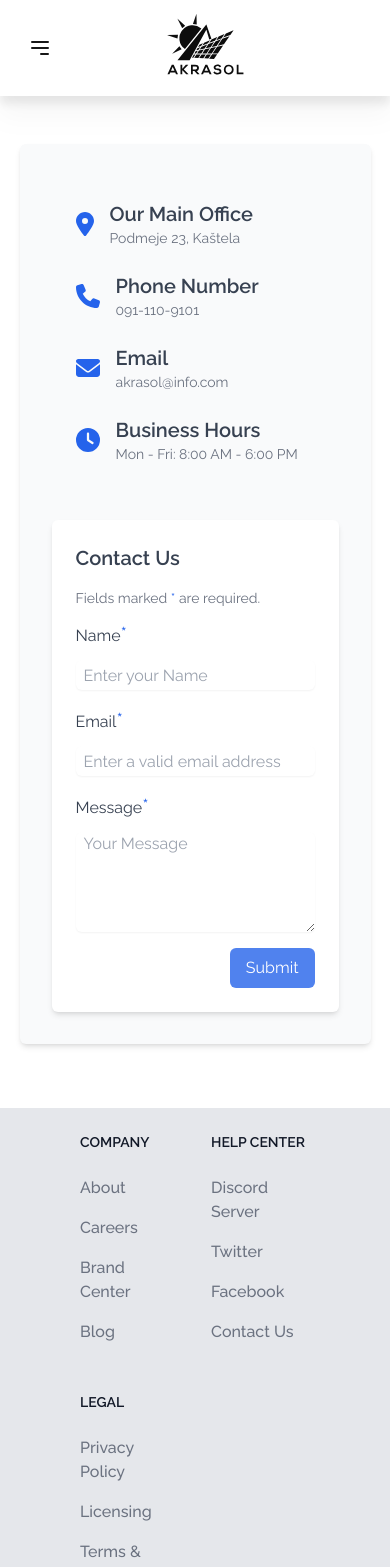
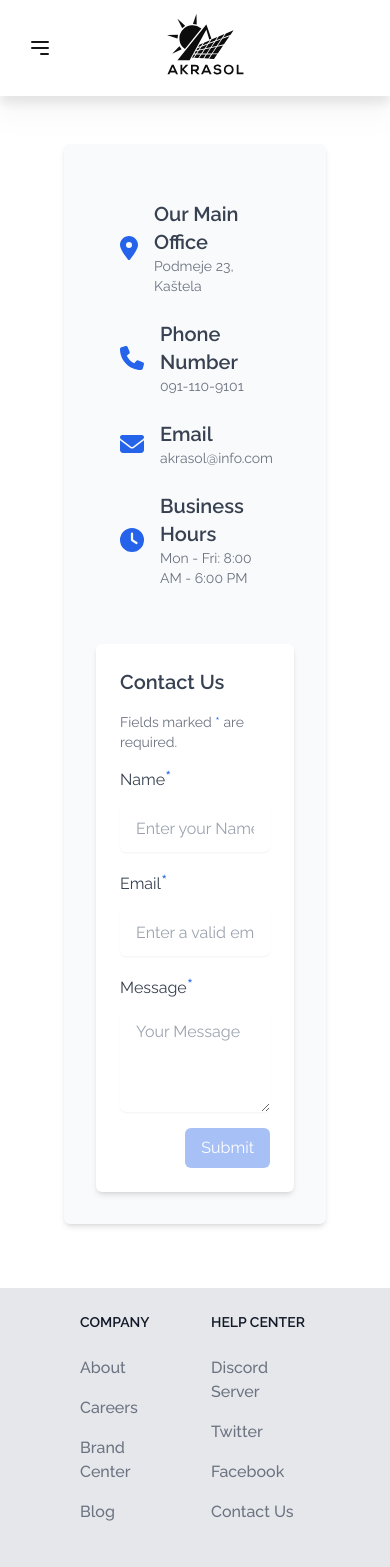
Before and after one commit to akrapovicivan/akrasol, a Next.js app: page /contact in a window 390 px wide. Shown: the top 1567 px of the page. Built offline with nearby package versions, Linux system fonts and the light colour scheme; no server answers.

Commit message:
Adjust input padding and border color, fix responsivity on Contact

```diff
--- a/src/app/contact/page.tsx
+++ b/src/app/contact/page.tsx
@@ -48,7 +48,8 @@ export default function ContactForm() {
   };
 
   return (
-    <div className="flex flex-col mt-12 w-[90%] mx-auto md:justify-center md:flex-row bg-gray-50 rounded-md shadow-md p-8">
+    <div className="w-full px-48 max-[888px]:px-16">
+      <div className="flex flex-col mt-12 mx-auto md:justify-center md:flex-row bg-gray-50 rounded-md shadow-md md:py-8 p-8">
         <div className="md:w-2/5 md:flex md:flex-col md:justify-evenly p-6 mb-8 space-y-6">
             <div className="flex items-center space-x-4">
             <FontAwesomeIcon icon={faMapMarkerAlt} className="text-blue-600 text-2xl" />
@@ -126,12 +127,13 @@ export default function ContactForm() {
                     type="submit"
                     onClick={sendInquiry}
                     disabled={!formData.message || !formData.email || !formData.email}
-                className="px-4 mt-5 block py-2 ml-auto bg-blue-600 text-white rounded-md enabled:hover:bg-blue-700 disabled:opacity-80 disabled:pointer-disabled disabled:cursor-not-allowed"
+                    className="px-4 mt-5 block py-2 ml-auto bg-blue-600 text-white rounded-md enabled:hover:bg-blue-700 disabled:opacity-40 disabled:pointer-disabled disabled:cursor-not-allowed"
                 >
                     Submit
                 </button>
             </form>
         </div>
       </div>
+    </div>
   );
 }
--- a/src/app/globals.css
+++ b/src/app/globals.css
@@ -33,3 +33,15 @@ h1 {
 h2 {
     @apply text-2xl font-semibold;
 }
+
+input,
+select {
+    height: 3rem !important;
+}
+
+input,
+textarea,
+select {
+    padding: .5rem 1rem !important;
+    @apply focus:border-blue-600 focus:outline-none focus:border-2;
+}
```
Lines whose indentation alone changed are shown as unchanged.
